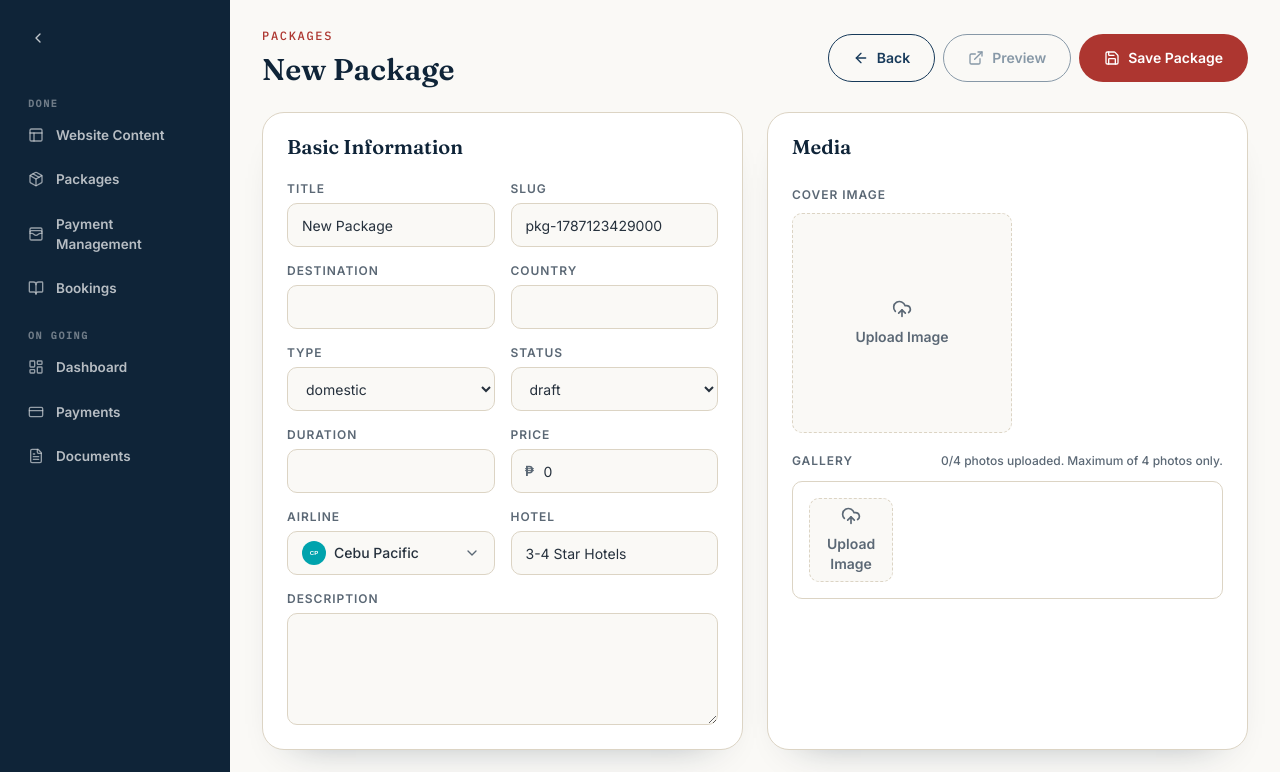
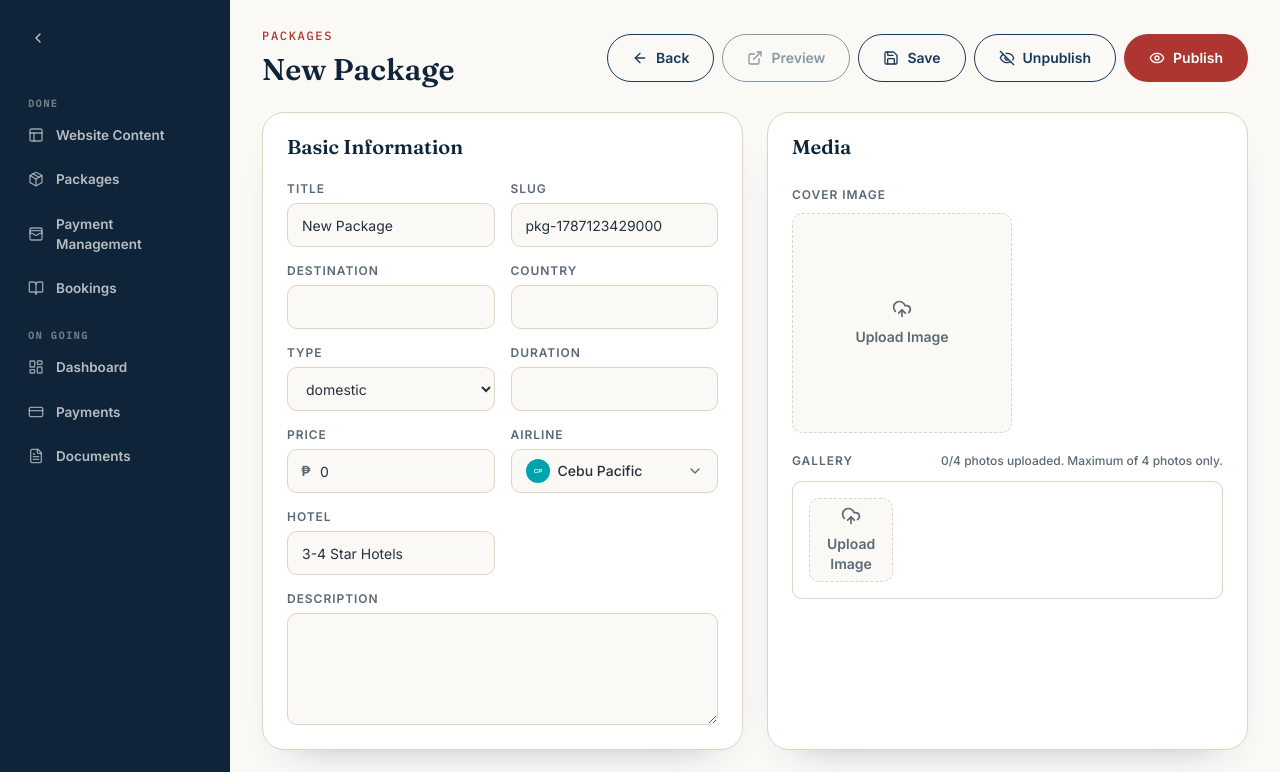
Before and after one commit to ninong-manguiat/viaje-travel-tours-app, a Next.js app: page /admin/packages/new/edit in a window 1280 px wide. Shown: the top 772 px of the page. Built offline with nearby package versions, Linux system fonts and the light colour scheme.

Commit message:
fixes for VTAT-0013 VTAT-0014 VTAT-0015

```diff
--- a/app/api/booking-drafts/[draftId]/route.ts
+++ b/app/api/booking-drafts/[draftId]/route.ts
@@ -38,7 +38,11 @@ export async function PATCH(request: NextRequest, { params }: { params: { draftI
 
   if (!pkg) return NextResponse.json({ error: "Package not found" }, { status: 404 });
 
-  const selectedDeparture = pkg.travelDates.find((item) => item.id === body?.departureId) ?? pkg.travelDates[0] ?? null;
+  const requestedDeparture = pkg.travelDates.find((item) => item.id === body?.departureId) ?? null;
+  const selectedDeparture = requestedDeparture ?? pkg.travelDates.find((item) => item.availabilityStatus !== "sold_out") ?? null;
+  if (requestedDeparture?.availabilityStatus === "sold_out" || (pkg.travelDates.length > 0 && !selectedDeparture)) {
+    return NextResponse.json({ error: "Selected departure is sold out" }, { status: 400 });
+  }
   const selectedAddon = pkg.addons.find((item) => item.id === body?.addonId) ?? null;
   const pax = Math.max(1, Math.floor(numberValue(body?.pax, current.pax || 1)));
   const baseAmount = pkg.price;
--- a/app/api/booking-drafts/route.ts
+++ b/app/api/booking-drafts/route.ts
@@ -19,7 +19,11 @@ export async function POST(request: NextRequest) {
 
   if (!pkg) return NextResponse.json({ error: "Package not found" }, { status: 404 });
 
-  const selectedDeparture = pkg.travelDates.find((item) => item.id === body?.departureId) ?? pkg.travelDates[0] ?? null;
+  const requestedDeparture = pkg.travelDates.find((item) => item.id === body?.departureId) ?? null;
+  const selectedDeparture = requestedDeparture ?? pkg.travelDates.find((item) => item.availabilityStatus !== "sold_out") ?? null;
+  if (requestedDeparture?.availabilityStatus === "sold_out" || (pkg.travelDates.length > 0 && !selectedDeparture)) {
+    return NextResponse.json({ error: "Selected departure is sold out" }, { status: 400 });
+  }
   const selectedAddon = pkg.addons.find((item) => item.id === body?.addonId) ?? null;
   const pax = Math.max(1, Math.floor(numberValue(body?.pax, 1)));
   const baseAmount = pkg.price;
--- a/app/api/bookings/route.ts
+++ b/app/api/bookings/route.ts
@@ -47,7 +47,11 @@ export async function POST(request: NextRequest) {
 
   if (!pkg) return NextResponse.json({ error: "Package not found" }, { status: 404 });
 
-  const selectedDeparture = pkg.travelDates.find((item) => item.id === body?.departureId) ?? pkg.travelDates[0] ?? null;
+  const requestedDeparture = pkg.travelDates.find((item) => item.id === body?.departureId) ?? null;
+  const selectedDeparture = requestedDeparture ?? pkg.travelDates.find((item) => item.availabilityStatus !== "sold_out") ?? null;
+  if (requestedDeparture?.availabilityStatus === "sold_out" || (pkg.travelDates.length > 0 && !selectedDeparture)) {
+    return NextResponse.json({ error: "Selected departure is sold out" }, { status: 400 });
+  }
   const selectedAddon = pkg.addons.find((item) => item.id === body?.addonId) ?? null;
   const pax = Math.max(1, Math.floor(numberValue(body?.pax) || 1));
   const baseAmount = pkg.price;
--- a/app/book/[id]/page.tsx
+++ b/app/book/[id]/page.tsx
@@ -1,6 +1,6 @@
 import { notFound } from "next/navigation";
 import { GuestCheckoutClient } from "@/components/domain/guest-checkout-client";
-import { getPackageById } from "@/lib/package-data";
+import { getPublishedPackageById } from "@/lib/package-data";
 import { listPaymentMethods } from "@/lib/payment-methods";
 
 export const dynamic = "force-dynamic";
@@ -12,8 +12,12 @@ export default async function BookingWizardPage({
   params: { id: string };
   searchParams: { departureId?: string; addonId?: string; pax?: string };
 }) {
-  const pkg = await getPackageById(params.id);
+  const pkg = await getPublishedPackageById(params.id);
   if (!pkg) notFound();
+  const requestedDeparture = searchParams.departureId
+    ? pkg.travelDates.find((date) => date.id === searchParams.departureId)
+    : null;
+  if (requestedDeparture?.availabilityStatus === "sold_out") notFound();
   const paymentMethods = await listPaymentMethods();
 
   return (
--- a/app/packages/[packageId]/page.tsx
+++ b/app/packages/[packageId]/page.tsx
@@ -1,11 +1,11 @@
 import { notFound } from "next/navigation";
 import { PackageDetailClient } from "@/components/domain/package-detail-client";
-import { getPackageById } from "@/lib/package-data";
+import { getPublishedPackageById } from "@/lib/package-data";
 
 export const dynamic = "force-dynamic";
 
 export default async function PackageDetailsPage({ params }: { params: { packageId: string } }) {
-  const pkg = await getPackageById(params.packageId);
+  const pkg = await getPublishedPackageById(params.packageId);
   if (!pkg) notFound();
 
   return <PackageDetailClient pkg={pkg} />;
--- a/app/packages/page.tsx
+++ b/app/packages/page.tsx
@@ -1,12 +1,12 @@
 import Image from "next/image";
 import { PackageListingClient } from "@/components/domain/package-listing-client";
-import { listPackages } from "@/lib/package-data";
+import { listPublishedPackages } from "@/lib/package-data";
 import { Phone } from "lucide-react";
 
 export const dynamic = "force-dynamic";
 
 export default async function PackagesPage() {
-  const packages = await listPackages();
+  const packages = await listPublishedPackages();
 
   return (
     <main>
--- a/app/page.tsx
+++ b/app/page.tsx
@@ -42,7 +42,7 @@ import { ProofTransactionsCarousel } from "@/components/domain/proof-transaction
 import { RecentActivitiesCarousel } from "@/components/domain/recent-activities-carousel";
 import { Button } from "@/components/ui/button";
 import { Card, CardContent, CardHeader, CardTitle } from "@/components/ui/card";
-import { listPackages } from "@/lib/package-data";
+import { listPublishedPackages } from "@/lib/package-data";
 import { normalizeWebsiteContentMedia } from "@/lib/website-content-media";
 import { defaultWebsiteContent, mergeWebsiteContent, type CmsIconName, type WebsiteContent } from "@/lib/website-content";
 
@@ -220,9 +220,8 @@ function telHref(value: string) {
 
 export default async function HomePage() {
   const websiteContent = await getWebsiteContent();
-  const popularPackages = (await listPackages()).filter((item) =>
-    item.status === "published" &&
-    (!item.travelDates.length || item.travelDates.some((date) => date.availabilityStatus !== "sold_out"))
+  const popularPackages = (await listPublishedPackages()).filter((item) =>
+    !item.travelDates.length || item.travelDates.some((date) => date.availabilityStatus !== "sold_out")
   );
   const cmsServices = websiteContent.services.services.map((service) => ({
     title: service.name,
--- a/components/admin/package-editor.tsx
+++ b/components/admin/package-editor.tsx
@@ -3,14 +3,14 @@
 import { useEffect, useState } from "react";
 import type { DragEvent } from "react";
 import { useRouter } from "next/navigation";
-import { ArrowLeft, Check, ChevronDown, ExternalLink, GripVertical, Plus, Save, Trash2 } from "lucide-react";
+import { ArrowLeft, Check, ChevronDown, ExternalLink, Eye, EyeOff, GripVertical, Plus, Save, Trash2 } from "lucide-react";
 import { PackageGalleryMediaField, PackageMediaField } from "@/components/admin/package-media-field";
 import { IconSelect } from "@/components/admin/website-content-editor";
 import { Button } from "@/components/ui/button";
 import { Card, CardContent, CardHeader, CardTitle } from "@/components/ui/card";
 import { Input } from "@/components/ui/input";
 import { airlineOptions, getAirline } from "@/lib/airlines";
-import { newPackage, packageAvailabilityStatuses, packageStatuses, packageTypes } from "@/lib/package-content";
+import { newPackage, packageTypes } from "@/lib/package-content";
 import type { TravelPackage } from "@/lib/types";
 import { cmsIconOptions, type CmsIconName } from "@/lib/website-content";
 
@@ -18,6 +18,7 @@ const labelClass = "text-xs font-semibold uppercase tracking-[0.08em] text-viaje
 const fieldClass = "grid gap-1.5";
 const inputClass = "h-11 rounded-[10px] border border-viaje-line bg-viaje-paper px-3.5 text-sm text-viaje-ink outline-none focus-visible:ring-2 focus-visible:ring-ring";
 const textareaClass = "min-h-28 rounded-[10px] border border-viaje-line bg-viaje-paper px-3.5 py-3 text-sm text-viaje-ink outline-none focus-visible:ring-2 focus-visible:ring-ring";
+const travelDateAvailabilityOptions: TravelPackage["travelDates"][number]["availabilityStatus"][] = ["available", "sold_out"];
 
 function slugify(value: string) {
   return value.toLowerCase().trim().replace(/[^a-z0-9]+/g, "-").replace(/^-+|-+$/g, "") || "package";
@@ -152,6 +153,16 @@ function activitiesFromText(value: string, icon: string): ItineraryItem["activit
     .map((activity) => ({ activity, icon: icon || "MapPin" }));
 }
 
+function normalizeEditorPackage(pkg: TravelPackage): TravelPackage {
+  return {
+    ...pkg,
+    travelDates: pkg.travelDates.map((date) => ({
+      ...date,
+      availabilityStatus: date.availabilityStatus === "sold_out" ? "sold_out" : "available",
+    })),
+  };
+}
+
 function reorderItems<T>(items: T[], fromIndex: number, toIndex: number) {
   const nextItems = [...items];
   const [movedItem] = nextItems.splice(fromIndex, 1);
@@ -261,8 +272,9 @@ export function PackageEditor({ packageId }: { packageId: string }) {
     fetch(`/api/admin/packages/${packageId}`)
       .then((response) => response.ok ? response.json() : Promise.reject(new Error("Unable to load package")))
       .then((data) => {
-        setPkg(data.package);
-        setSavedSnapshot(JSON.stringify(data.package));
+        const editablePackage = normalizeEditorPackage(data.package);
+        setPkg(editablePackage);
+        setSavedSnapshot(JSON.stringify(editablePackage));
       })
       .catch(() => setStatus("Unable to load package."))
       .finally(() => setLoading(false));
@@ -325,10 +337,11 @@ export function PackageEditor({ packageId }: { packageId: string }) {
     setDraggedItineraryIndex(null);
   }
 
-  async function save({ redirectNew = true } = {}) {
+  async function save({ redirectNew = true, nextStatus }: { redirectNew?: boolean; nextStatus?: TravelPackage["status"] } = {}) {
     setSaving(true);
     setStatus("");
-    const packagePayload = { ...pkg, slug: pkg.slug || slugify(pkg.title) };
+    const packageStatus = nextStatus ?? (pkg.status === "draft" ? "unpublished" : pkg.status);
+    const packagePayload = { ...pkg, slug: pkg.slug || slugify(pkg.title), status: packageStatus };
     const payload = { package: packagePayload };
     const response = await fetch(isNew ? "/api/admin/packages" : `/api/admin/packages/${pkg.id}`, {
       method: isNew ? "POST" : "PUT",
@@ -345,7 +358,7 @@ export function PackageEditor({ packageId }: { packageId: string }) {
     const data = await response.json();
     setPkg(data.package);
     setSavedSnapshot(JSON.stringify(data.package));
-    setStatus("Package saved.");
+    setStatus(packageStatus === "published" ? "Package published." : packageStatus === "unpublished" ? "Package unpublished." : "Package saved.");
     if (isNew && redirectNew) router.replace(`/admin/packages/${data.package.id}/edit`);
     return true;
   }
@@ -388,7 +401,9 @@ export function PackageEditor({ packageId }: { packageId: string }) {
             <ExternalLink className="h-4 w-4" />
             Preview
           </Button>
-          <Button className="w-fit" onClick={() => save()} disabled={saving}><Save className="h-4 w-4" />{saving ? "Saving..." : "Save Package"}</Button>
+          <Button type="button" variant="outline" className="w-fit" onClick={() => save()} disabled={saving}><Save className="h-4 w-4" />{saving ? "Saving..." : "Save"}</Button>
+          <Button type="button" variant="outline" className="w-fit" onClick={() => save({ nextStatus: "unpublished" })} disabled={saving || pkg.status === "unpublished"}><EyeOff className="h-4 w-4" />Unpublish</Button>
+          <Button type="button" className="w-fit" onClick={() => save({ nextStatus: "published" })} disabled={saving || pkg.status === "published"}><Eye className="h-4 w-4" />Publish</Button>
         </div>
       </div>
       {status && <p className="rounded-[8px] border border-viaje-line bg-white p-3 text-sm text-viaje-soft">{status}</p>}
@@ -424,7 +439,6 @@ export function PackageEditor({ packageId }: { packageId: string }) {
             <TextField label="Destination" value={pkg.destination} onChange={(value) => update({ destination: value })} />
             <TextField label="Country" value={pkg.country} onChange={(value) => update({ country: value })} />
             <SelectField label="Type" value={pkg.type} options={packageTypes} onChange={(value) => update({ type: value as TravelPackage["type"] })} />
-            <SelectField label="Status" value={pkg.status} options={packageStatuses} onChange={(value) => update({ status: value as TravelPackage["status"] })} />
             <TextField label="Duration" value={pkg.duration} onChange={(value) => update({ duration: value })} />
             <PriceField value={pkg.price} onChange={(value) => update({ price: value })} />
             <AirlineSelect value={pkg.airline ?? ""} onChange={(value) => update({ airline: value })} />
@@ -460,7 +474,7 @@ export function PackageEditor({ packageId }: { packageId: string }) {
               <TextField label="Date Start" type="date" value={travelDate.startDate} onChange={(value) => update({ travelDates: pkg.travelDates.map((item, itemIndex) => itemIndex === index ? { ...item, startDate: value } : item) })} />
               <TextField label="Date End" type="date" value={travelDate.endDate} onChange={(value) => update({ travelDates: pkg.travelDates.map((item, itemIndex) => itemIndex === index ? { ...item, endDate: value } : item) })} />
               <TextField label="Additional Amount" type="number" value={travelDate.additionalAmount} onChange={(value) => update({ travelDates: pkg.travelDates.map((item, itemIndex) => itemIndex === index ? { ...item, additionalAmount: Number(value) } : item) })} />
-              <SelectField label="Availability" value={travelDate.availabilityStatus} options={packageAvailabilityStatuses} onChange={(value) => update({ travelDates: pkg.travelDates.map((item, itemIndex) => itemIndex === index ? { ...item, availabilityStatus: value as TravelPackage["travelDates"][number]["availabilityStatus"] } : item) })} />
+              <SelectField label="Availability" value={travelDate.availabilityStatus} options={travelDateAvailabilityOptions} onChange={(value) => update({ travelDates: pkg.travelDates.map((item, itemIndex) => itemIndex === index ? { ...item, availabilityStatus: value as TravelPackage["travelDates"][number]["availabilityStatus"] } : item) })} />
               <Button type="button" variant="ghost" className="w-fit text-viaje-red" onClick={() => update({ travelDates: pkg.travelDates.filter((_, itemIndex) => itemIndex !== index) })}><Trash2 className="h-4 w-4" /></Button>
             </div>
           ))}
--- a/components/domain/package-detail-client.tsx
+++ b/components/domain/package-detail-client.tsx
@@ -118,7 +118,13 @@ function PaxCounter({ value, onChange }: { value: number; onChange: (value: numb
 
 export function PackageDetailClient({ pkg }: { pkg: TravelPackage }) {
   const searchParams = useSearchParams();
-  const [selectedDepartureId, setSelectedDepartureId] = useState(searchParams.get("departureId") || pkg.travelDates[0]?.id || "");
+  const bookableDepartures = pkg.travelDates.filter((date) => date.availabilityStatus !== "sold_out");
+  const [selectedDepartureId, setSelectedDepartureId] = useState(() => {
+    const requestedDepartureId = searchParams.get("departureId") || "";
+    return bookableDepartures.some((date) => date.id === requestedDepartureId)
+      ? requestedDepartureId
+      : bookableDepartures[0]?.id || "";
+  });
   const [selectedAddonId, setSelectedAddonId] = useState(searchParams.get("addonId") || "none");
   const [pax, setPax] = useState(Math.max(1, Number(searchParams.get("pax")) || 1));
   const airline = getAirline(pkg.airline);
@@ -129,6 +135,7 @@ export function PackageDetailClient({ pkg }: { pkg: TravelPackage }) {
   const amountPerPax = pkg.price + additionalAmount + addonAmount;
   const finalAmount = amountPerPax * pax;
   const gallery = [pkg.coverImageUrl, ...pkg.galleryUrls].filter(Boolean);
+  const canBook = Boolean(selectedDeparture) && selectedDeparture?.availabilityStatus !== "sold_out";
 
   return (
     <main>
@@ -195,9 +202,10 @@ export function PackageDetailClient({ pkg }: { pkg: TravelPackage }) {
             <div className="grid gap-3">
               {pkg.travelDates.map((dep) => {
                 const selected = dep.id === selectedDeparture?.id;
+                const soldOut = dep.availabilityStatus === "sold_out";
                 return (
-                  <button key={dep.id} type="button" onClick={() => setSelectedDepartureId(dep.id)} className="text-left">
-                    <Card className={`rounded-lg transition ${selected ? "border-viaje-red ring-2 ring-viaje-red/20" : ""}`}>
+                  <button key={dep.id} type="button" onClick={() => setSelectedDepartureId(dep.id)} disabled={soldOut} className="text-left disabled:cursor-not-allowed">
+                    <Card className={`rounded-lg transition ${selected ? "border-viaje-red ring-2 ring-viaje-red/20" : ""} ${soldOut ? "opacity-60" : ""}`}>
                       <CardContent className="flex flex-wrap items-center justify-between gap-3 p-4">
                         <div>
                           <p className="font-semibold">{formatDate(dep.startDate)} - {formatDate(dep.endDate)}</p>
@@ -344,9 +352,13 @@ export function PackageDetailClient({ pkg }: { pkg: TravelPackage }) {
                 <div className="flex justify-between text-lg"><span className="font-semibold">Final Amount</span><strong>{formatPeso(finalAmount)}</strong></div>
                 <br/>
               </div>
-              <Link href={`/book/${pkg.id}?departureId=${selectedDeparture?.id ?? ""}&addonId=${selectedAddon?.id ?? "none"}&pax=${pax}`}>
-                <Button className="w-full">Book This Package</Button>
-              </Link>
+              {canBook ? (
+                <Link href={`/book/${pkg.id}?departureId=${selectedDeparture?.id ?? ""}&addonId=${selectedAddon?.id ?? "none"}&pax=${pax}`}>
+                  <Button className="w-full">Book This Package</Button>
+                </Link>
+              ) : (
+                <Button className="w-full" disabled>Book This Package</Button>
+              )}
             </CardContent>
           </Card>
         </aside>
--- a/lib/package-content.ts
+++ b/lib/package-content.ts
@@ -3,7 +3,7 @@ import type { PackageStatus, TravelPackage } from "@/lib/types";
 
 export type PackageAvailabilityStatus = "available" | "limited" | "sold_out";
 
-export const packageStatuses: PackageStatus[] = ["draft", "published", "archived"];
+export const packageStatuses: PackageStatus[] = ["draft", "published", "unpublished"];
 export const packageTypes: TravelPackage["type"][] = ["domestic", "international"];
 export const packageAvailabilityStatuses: PackageAvailabilityStatus[] = ["available", "limited", "sold_out"];
 
@@ -48,6 +48,10 @@ export function normalizePackage(input?: Partial<TravelPackage> | null): TravelP
   const legacyPricing = input && "pricing" in input ? input.pricing as { adult?: number } | undefined : undefined;
   const title = input?.title ?? fallback.title;
   const id = input?.id ?? `pkg-${Date.now()}`;
+  const rawStatus = String(input?.status ?? "");
+  const status = rawStatus === "archived"
+    ? "unpublished"
+    : packageStatuses.includes(rawStatus as PackageStatus) ? rawStatus as PackageStatus : "draft";
 
   return {
     id,
@@ -61,7 +65,7 @@ export function normalizePackage(input?: Partial<TravelPackage> | null): TravelP
     hotel: input?.hotel || fallback.hotel,
     description: input?.description ?? fallback.description,
     coverImageUrl: input?.coverImageUrl ?? fallback.coverImageUrl,
-    status: packageStatuses.includes(input?.status as PackageStatus) ? input?.status as PackageStatus : "draft",
+    status,
     price: numberValue(input?.price ?? legacyPricing?.adult),
     galleryUrls: Array.isArray(input?.galleryUrls) ? input.galleryUrls.filter(Boolean) : [],
     travelDates: Array.isArray(input?.travelDates)
--- a/lib/package-data.ts
+++ b/lib/package-data.ts
@@ -11,6 +11,11 @@ export async function listPackages(): Promise<TravelPackage[]> {
   return snapshot.docs.map((doc) => normalizePackage({ id: doc.id, ...doc.data() }));
 }
 
+export async function listPublishedPackages(): Promise<TravelPackage[]> {
+  const packages = await listPackages();
+  return packages.filter((pkg) => pkg.status === "published");
+}
+
 export async function getPackageById(packageId: string): Promise<TravelPackage | null> {
   const collection = await collectionRef();
   const snapshot = await collection.doc(packageId).get();
@@ -22,3 +27,8 @@ export async function getPackageById(packageId: string): Promise<TravelPackage |
   const doc = slugSnapshot.docs[0];
   return normalizePackage({ id: doc.id, ...doc.data() });
 }
+
+export async function getPublishedPackageById(packageId: string): Promise<TravelPackage | null> {
+  const pkg = await getPackageById(packageId);
+  return pkg?.status === "published" ? pkg : null;
+}
--- a/lib/types.ts
+++ b/lib/types.ts
@@ -3,7 +3,7 @@ export type BookingStatus = "inquiry" | "quotation_sent" | "reserved" | "awaitin
 export type PaymentStatus = "unpaid" | "submitted" | "for_verification" | "partially_paid" | "paid" | "rejected" | "refunded";
 export type DocumentStatus = "required" | "submitted" | "under_review" | "approved" | "needs_replacement";
 export type QuotationStatus = "draft" | "sent" | "viewed" | "accepted" | "expired" | "converted";
-export type PackageStatus = "published" | "draft" | "archived";
+export type PackageStatus = "published" | "draft" | "unpublished";
 
 export interface UserProfile {
   id: string;
```
